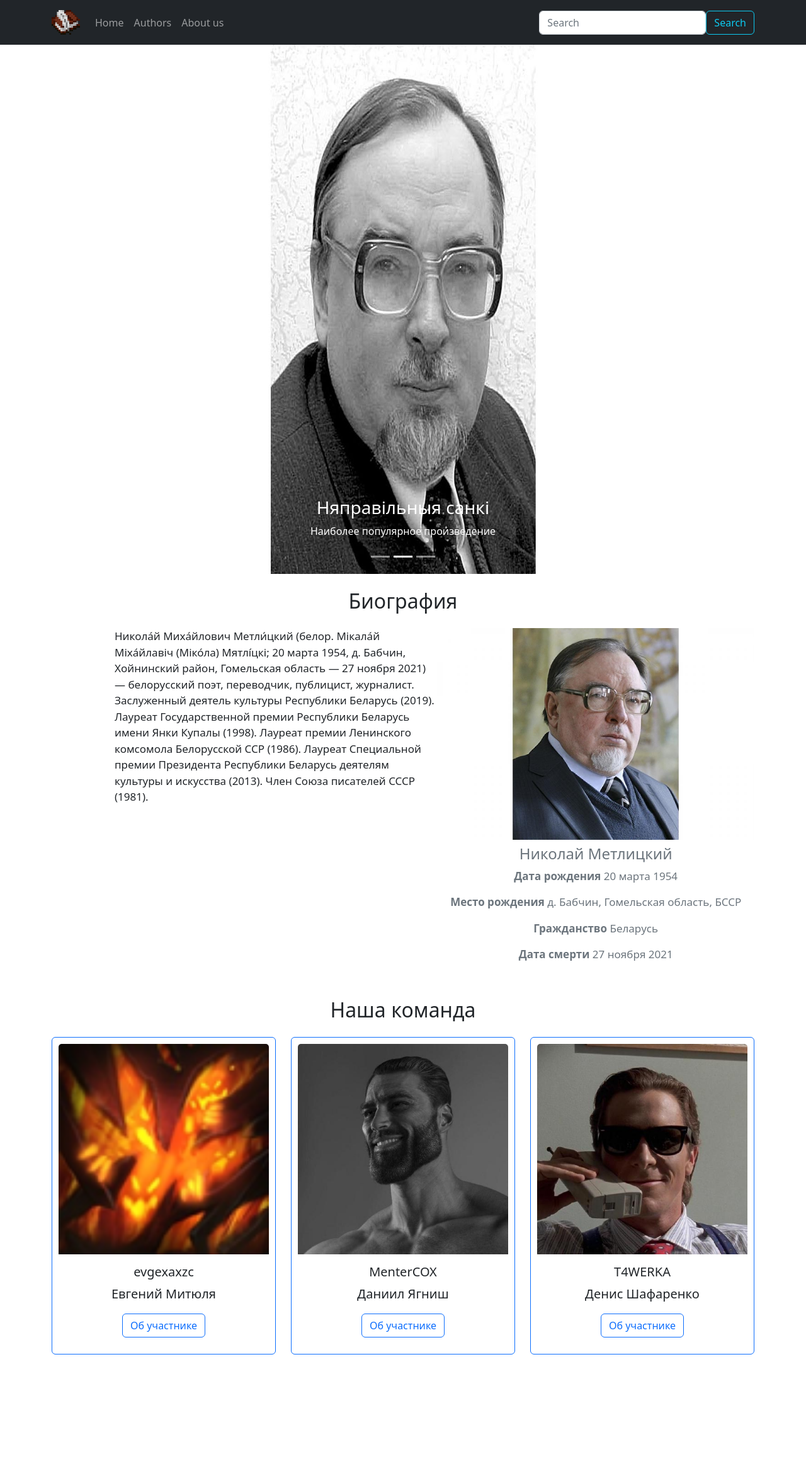
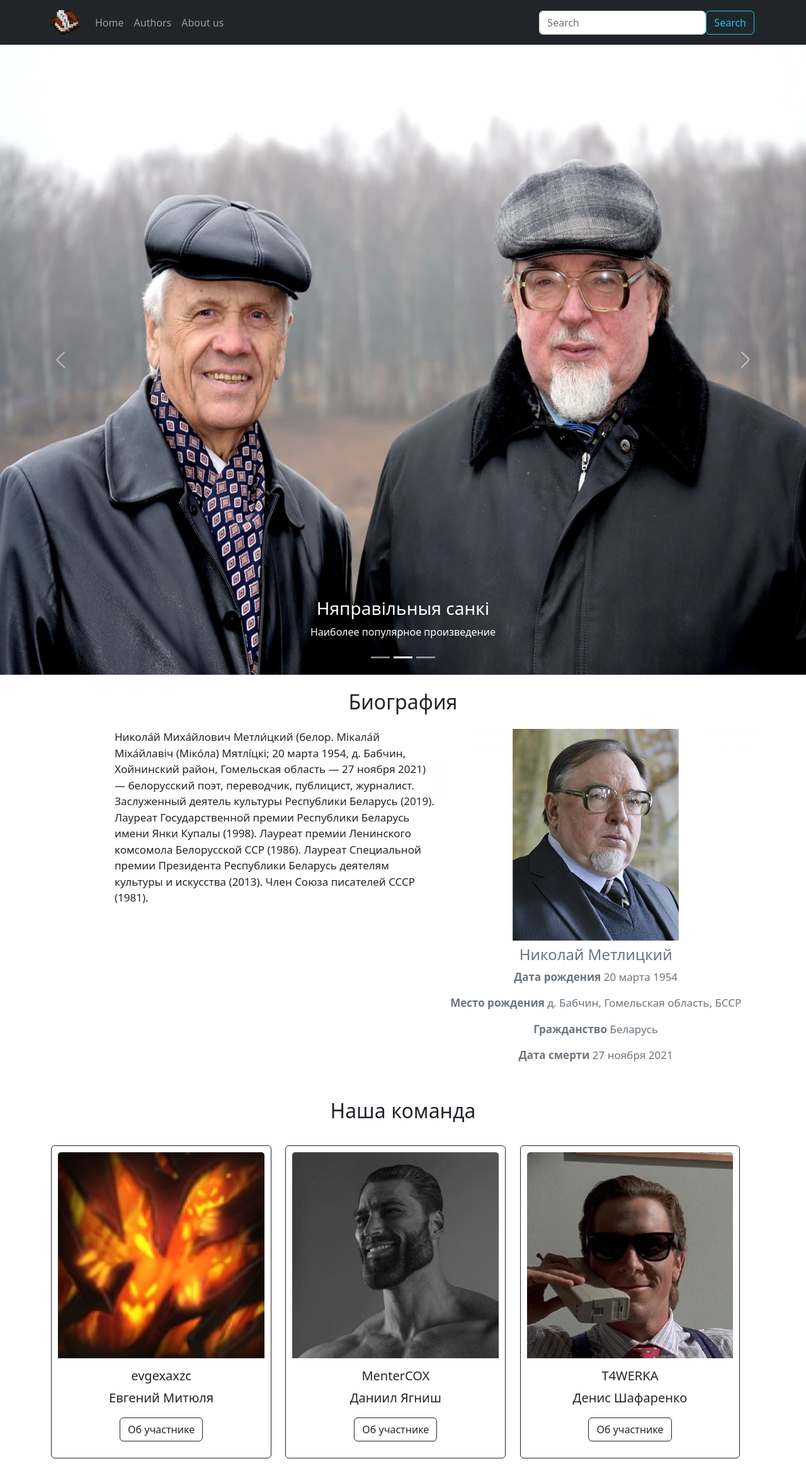
Before and after one commit to T4RWERKA/RPP2, a React (Create React App) app: page / in a window 1280 px wide. Shown: the whole page at 63% size. Before the commit the page ends 2250 px from the top, so only its background shows below. Built offline with nearby package versions, Linux system fonts and the light colour scheme.

Commit message:
очередной ночной коммит, а не дожор(

```diff
--- a/src/Components/CarouselBox.js
+++ b/src/Components/CarouselBox.js
@@ -3,32 +3,58 @@ import Carousel from "react-bootstrap/Carousel";
 import Mik from "../assets/Mik.jpg";
 import Mik1 from "../assets/Mik1.jpg";
 import Mik2 from "../assets/Mik2.jpg";
+import Mik_1 from "../assets/Mik_1.jpg";
+import Mik_2 from "../assets/Mik_2.jpg";
 
 class CarouselBox extends Component {
   render() {
     return (
       <Carousel>
-
         <Carousel.Item>
-          <img height={840} className="d-block w-100" src={Mik} alt="Mik" />
+          <div id="carousel">
+            <img
+              class="carousel_img"
+              height={840}
+              className="d-block w-100"
+              src={Mik_1}
+              alt="Mik"
+            />
+          </div>
           <Carousel.Caption>
             <h3>Николай Метлицкий</h3>
             <p>Белорусский поэт, переводчик, публицист, журналист. </p>
           </Carousel.Caption>
         </Carousel.Item>
+
         <Carousel.Item>
-          <img height={840} className="d-block w-100" src={Mik1} alt="Mik1" />
+          <div id="carousel">
+            <img
+              class="carousel_img"
+              height={840}
+              className="d-block w-100"
+              src={Mik_2}
+              alt="Mik1"
+            />
+          </div>
           <Carousel.Caption>
             <h3>Няправільныя санкі</h3>
             <p>Наиболее популярное произведение</p>
           </Carousel.Caption>
         </Carousel.Item>
+
         <Carousel.Item>
-          <img height={840} className="d-block w-100" src={Mik2} alt="Mik2" />
-          <Carousel.Caption>
-            <h3>Переводы</h3>
-            <p>Перевёл на белорусский язык ряд текстов поэтов Китая</p>
-          </Carousel.Caption>
+          <div id="carousel">
+            <img
+              height={840}
+              className="d-block w-100"
+              src={Mik}
+              alt="Mik2"
+            />
+            <Carousel.Caption>
+              <h3>Переводы</h3>
+              <p>Перевёл на белорусский язык ряд текстов поэтов Китая</p>
+            </Carousel.Caption>
+          </div>
         </Carousel.Item>
       </Carousel>
     );
--- a/src/Components/Header.js
+++ b/src/Components/Header.js
@@ -3,6 +3,11 @@ import ReactDOM from 'react-dom';
 import About from "../Pages/About";
 import Home from "../Pages/Home";
 import Authors from "../Pages/Authors";
+import Metliskij from "../Pages/Auth/Metliskij";
+import Hilevich from "../Pages/Auth/Hilevich";
+import Brovka from "../Pages/Auth/Brovka";
+import Borodulin from "../Pages/Auth/Borodulin";
+import Adam from "../Pages/Auth/Adam";
 
 import {
   Button,
@@ -14,6 +19,7 @@ import {
 } from "react-bootstrap";
 
 import logo from "../assets/BookLogo.webp";
+
 import {
   BrowserRouter as Router,
   Route,
@@ -60,6 +66,11 @@ class Header extends Component {
             <Route exact path="/" component={Home} />
             <Route exact path="/authors" component={Authors} />
             <Route exact path="/about" component={About} />
+            <Route exact path="/authors/hilevich" component={Hilevich} />
+            <Route exact path="/authors/metliskij" component={Metliskij} />
+            <Route exact path="/authors/brovka" component={Brovka} />
+            <Route exact path="/authors/borodulin" component={Borodulin} />
+            <Route exact path="/authors/globus" component={Adam} />
           </Switch>
         </Router>
 
--- a/src/Pages/Auth/Adam.js
+++ b/src/Pages/Auth/Adam.js
@@ -5,7 +5,7 @@ class Adam extends Component {
         return (
             <>
                 <div>
-                    Mikola
+                    Адам Глобус
                 </div>
             </>
         );
--- a/src/Pages/Auth/Boroda.js
+++ b/src/Pages/Auth/Borodulin.js
@@ -1,15 +1,15 @@
 import React, { Component } from 'react';
 
-class Boroda extends Component {
+class Borodulin extends Component {
     render() {
         return (
             <>
                 <div>
-                    Mikola
+                    Егор Барадулин
                 </div>
             </>
         );
     }
 }
 
-export default Boroda;
+export default Borodulin;
--- a/src/Pages/Auth/Brovka.js
+++ b/src/Pages/Auth/Brovka.js
@@ -5,7 +5,7 @@ class Brovka extends Component {
         return (
             <>
                 <div>
-                    Mikola
+                Пётр Бровка
                 </div>
             </>
         );
--- /dev/null
+++ b/src/Pages/Auth/Hilevich.js
@@ -0,0 +1,14 @@
+import React, { Component } from "react";
+
+class Hilevich extends Component{
+    render() {
+    return (
+        <>
+            <div>
+                <p>Нил Гилевич</p>
+            </div>
+        </>
+    );
+}
+}
+export default Hilevich;
--- a/src/Pages/Auth/Metliskij.js
+++ b/src/Pages/Auth/Metliskij.js
@@ -5,7 +5,7 @@ class Metliskij extends Component {
         return (
             <>
                 <div>
-                    Mikola
+                    Николай Метлицкий
                 </div>
             </>
         );
--- a/src/Pages/Auth/Nil.js
+++ /dev/null
@@ -1,14 +0,0 @@
-import { Component } from "react";
-
-class Nil extends Component{
-    render() {
-    return (
-        <>
-            <div>
-                Mikola
-            </div>
-        </>
-    );
-}
-}
-export default Nil;
--- a/src/Pages/Home.js
+++ b/src/Pages/Home.js
@@ -1,5 +1,5 @@
 import React, { Component } from "react";
-import { Button, Card, CardGroup, Container, Figure } from "react-bootstrap";
+import { Button, Card, Container, Figure } from "react-bootstrap";
 import CarouselBox from "../Components/CarouselBox";
 import Row from 'react-bootstrap/Row';
 import Col from 'react-bootstrap/Col';
@@ -50,8 +50,8 @@ class Home extends Component {
         <Container className="text-center">
             <h2 className="text-center m-4">Наша команда</h2>
             <Row>
-                <Col>
-                    <Card border="primary">
+                <div id="authors_grid">
+                    <Card border="dark">
                         <Card.Img
                             variant="top"
                             src={evgexaxzc}
@@ -60,13 +60,11 @@ class Home extends Component {
                         <Card.Body>
                             <Card.Title>evgexaxzc</Card.Title>
                             <Card.Text style={{fontSize:"20px"}}>Евгений Митюля</Card.Text>
-                            <Button href="https://github.com/evgexaxzc" variant="outline-primary">Об участнике</Button>
+                            <Button href="https://github.com/evgexaxzc" variant="outline-dark">Об участнике</Button>
                         </Card.Body>
                     </Card>
-                </Col>
 
-                <Col>
-                    <Card border="primary">
+                    <Card border="dark">
                         <Card.Img
                             variant="top"
                             src={MenterCOX}
@@ -75,13 +73,11 @@ class Home extends Component {
                         <Card.Body>
                             <Card.Title>MenterCOX</Card.Title>
                             <Card.Text style={{fontSize:"20px"}}>Даниил Ягниш</Card.Text>
-                            <Button href="https://github.com/MenterCOX" variant="outline-primary">Об участнике</Button>
+                            <Button href="https://github.com/MenterCOX" variant="outline-dark">Об участнике</Button>
                         </Card.Body>
                     </Card>
-                </Col>
 
-                <Col>
-                    <Card border="primary">
+                    <Card border="dark">
                         <Card.Img
                             variant="top"
                             alt="T4WERKA"
@@ -90,10 +86,10 @@ class Home extends Component {
                         <Card.Body>
                             <Card.Title>T4WERKA</Card.Title>
                             <Card.Text style={{fontSize:"20px"}}>Денис Шафаренко</Card.Text>
-                            <Button href="https://github.com/T4RWERKA" variant="outline-primary">Об участнике</Button>
+                            <Button href="https://github.com/T4RWERKA" variant="outline-dark">Об участнике</Button>
                         </Card.Body>
                     </Card>
-                </Col>
+                </div>
             </Row>
         </Container>
 
--- a/src/index.css
+++ b/src/index.css
@@ -26,6 +26,44 @@ code {
   font-size: 17px;
 }
 
+#authors_grid{
+  display: flex;
+  flex-wrap: wrap;
+  padding-left: 0;
+}
+
+#authors_grid .card{
+  margin: 1%;
+  flex-basis: 31%;
+}
+
+#carousel img{
+  max-width: 100%;
+  height: 1000px;
+}
+
+@media all and (max-width: 800px) {
+  #carousel img{
+    max-width: 100%;
+    height: auto;
+  }
+
+}
+
+/* Маленькие экраны */
+@media all and (max-width: 500px) {
+  #carousel img{
+    max-width: 100%;
+    height: 300px;
+  }
+
+  #authors_grid {
+    flex-direction: column;
+  }
+
+}
+
+
 .person_about{
   font-size: 20px;
   margin-left: 100px;
```
Also changed, not shown: src/Pages/Authors.js (+39 -61 lines), src/assets/Mik_1.jpg (added), src/assets/Mik_2.jpg (added).
